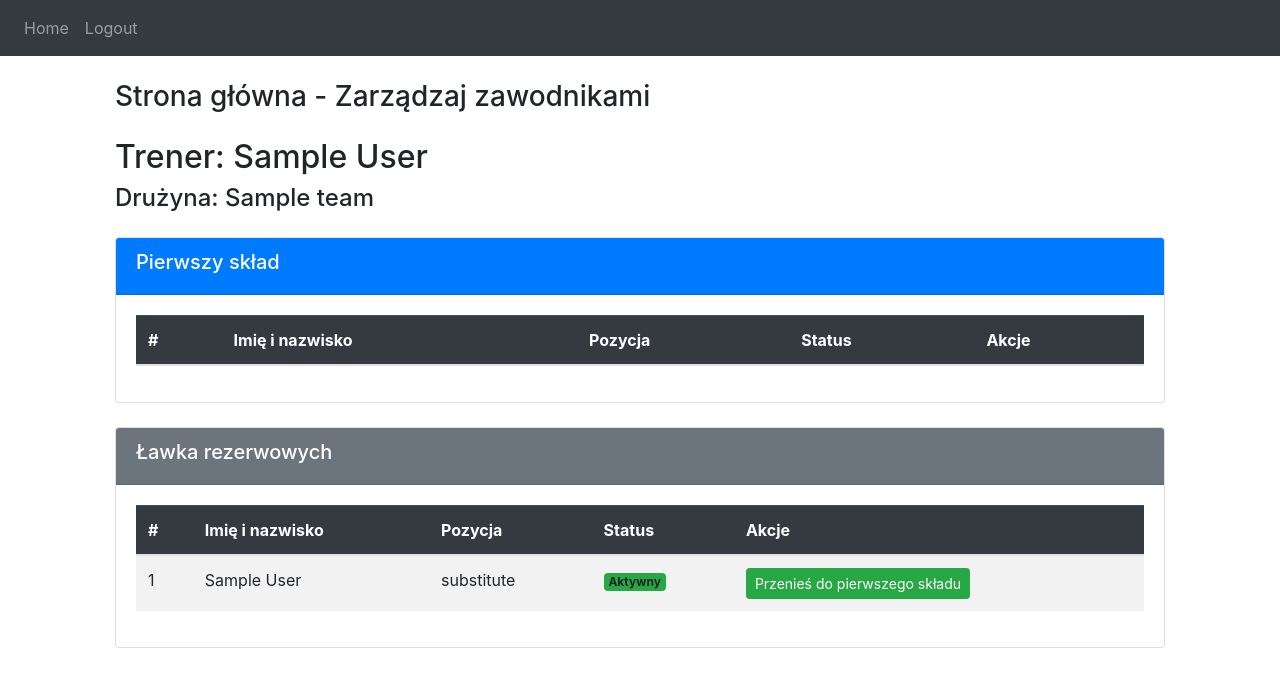
After one commit to MarekAcc/Turniej_Sportowy, a Flask app: page /coach/home-coach in a window 1280 px wide. The commit adds this page. Shown: the top 687 px of the page. Run offline with Flask 3, Linux system fonts and the light colour scheme; a user stored in the database is signed in; tables that the repository leaves empty hold one stand-in row (values such as "Sample post"); lists and menus that the app fills with data are empty; some libraries are stand-ins or nearby versions.

Commit message:
update coach

```diff
--- a/app/__init__.py
+++ b/app/__init__.py
@@ -22,10 +22,12 @@ def create_app():
     from .views import views
     from .auth import auth
     from .admin import admin
+    from .coach import coach
 
     app.register_blueprint(views, url_prefix='/')
     app.register_blueprint(auth, url_prefix='/auth')
     app.register_blueprint(admin, url_prefix='/admin')
+    app.register_blueprint(coach, url_prefix='/coach')
 
     from .models import Coach
     login_manager = LoginManager()
--- /dev/null
+++ b/app/coach.py
@@ -0,0 +1,125 @@
+from flask import Blueprint, render_template, request, flash, redirect, url_for, session
+from .models import Tournament, Team, Match, Coach, Player, MatchEvent, Referee
+from . import db
+from .services.tournament import calculate_ranking
+from .services.create import create_player, create_tournament, create_team, create_match, create_match_event
+from flask_login import login_user, login_required, logout_user, current_user
+from collections import defaultdict
+
+coach = Blueprint('coach', __name__)
+
+@coach.route('/home-coach')
+@login_required
+def home_coach():
+    coach_team = current_user.team
+    players = Team.get_players(coach_team, coach_team.id)
+    return render_template("coach_dashboard.html", user=current_user, players=players)
+
+# --------------COACH OD IGORA--------------------
+
+
+@coach.route('/swap-players', methods=['GET', 'POST'])
+@login_required
+def swap_players():
+    # Pobierz wszystkich zawodników
+    coach_team = current_user.team
+    team_players = Team.get_players(coach_team, coach_team.id)
+    players = Player.get_players_without_team()
+
+    if request.method == 'POST':
+        # Pobierz dane z formularza
+        new_player_id = request.form.get("new_player_id")
+        player_id = request.form.get("player_id")
+
+        # Walidacja danych wejściowych
+        if not new_player_id or not player_id:
+            flash("Należy wypełnić oba pola.", "danger")
+            return render_template("swap_players.html", user=current_user, players=players, team_players=team_players)
+
+        try:
+            new_player_id = int(new_player_id)
+            player_id = int(player_id)
+        except ValueError:
+            flash("Wybierz poprawnych zawodników.", "danger")
+            return render_template("swap_players.html", user=current_user, players=players, team_players=team_players)
+
+        # Pobierz zawodników z bazy danych
+        new_player = Player.query.get(new_player_id)
+        player = Player.query.get(player_id)
+
+        # Sprawdź, czy zawodnicy istnieją
+        if not new_player or not player:
+            flash("Jeden lub obydwaj zawodnicy nie istnieją.", "danger")
+            return render_template("swap_players.html", user=current_user, players=players, team_players=team_players)
+
+        # Sprawdź, czy zawodnik należy do drużyny trenera
+        if player.team_id != current_user.team_id:
+            flash("Zawodnik do wymiany nie należy do twojej drużyny.", "danger")
+            return render_template("swap_players.html", user=current_user, players=players, team_players=team_players)
+
+        # Sprawdź, czy nowy zawodnik nie należy do żadnej drużyny
+        if new_player.team_id is not None:
+            flash("Nowy zawodnik jest już przypisany do drużyny.", "danger")
+            return render_template("swap_players.html", user=current_user, players=players, team_players=team_players)
+
+        # Przeprowadzenie wymiany zawodników
+        try:
+            # Przypisz nowego zawodnika do drużyny trenera
+            new_player.team_id = current_user.team_id
+            # Usuń obecnego zawodnika z drużyny
+            player.team_id = None
+
+            db.session.commit()
+            flash("Wymiana zawodnika zakończona pomyślnie!", "success")
+        except Exception as e:
+            db.session.rollback()
+            flash("Wystąpił błąd podczas wymiany zawodników. Spróbuj ponownie.", "danger")
+
+        return redirect(url_for('coach.swap_players'))
+
+    return render_template("swap_players.html", user=current_user, players=players, team_players=team_players)
+
+
+@coach.route('/change-position/<int:player_id>/<position>', methods=['POST'])
+@login_required
+def change_position(player_id, position):
+    # Pobierz wszystkich zawodników z druzyny trenera
+    coach_team = current_user.team
+    team_players = Team.get_players(coach_team, coach_team.id)
+
+    if request.method == "POST":
+        print(player_id)
+        print(position)
+        try:
+            player_id = int(player_id)
+            position = str(position)
+        except (ValueError, TypeError):
+            flash("Nieprawidłowe dane wejściowe.", "danger")
+            return redirect(url_for('coach.home_coach'))
+
+        # Pobierz zawodnika na podstawie ID
+        player = Player.query.get(player_id)
+        if not player:
+            flash("Zawodnik nie istnieje.", "danger")
+            return redirect(url_for('coach.home_coach'))
+
+        # Sprawdź, czy zawodnik należy do drużyny
+        if player.team_id is None:
+            flash("Ten zawodnik nie należy do żadnej drużyny.", "danger")
+            return redirect(url_for('coach.home_coach'))
+
+        # Sprawdź, czy zawodnik należy do drużyny trenera
+        if player.team_id != current_user.team_id:
+            flash("Ten zawodnik nie należy do twojej drużyny.", "danger")
+            return redirect(url_for('coach.home_coach'))
+
+        # Sprawdź, czy zmieniasz na tę samą pozycję
+        if player.position == position:
+            flash("Zawodnik już jest na tej pozycji.", "danger")
+            return redirect(url_for('coach.home_coach'))
+
+        # Zaktualizuj pozycję zawodnika
+        player.position = position
+        db.session.commit()
+        flash("Zmiana pozycji zakończona!", "success")
+        return redirect(url_for('coach.home_coach'))
--- a/app/models.py
+++ b/app/models.py
@@ -293,8 +293,8 @@ class Team(db.Model):
             raise ValueError("Nie istnieje druzyna o takim ID.")
         return t
 
-    def get_players(cls, name):
-        team = cls.query.get(name)
+    def get_players(cls, id):
+        team = cls.query.get(id)
         if not team:
             return 0
         return team.players
@@ -745,7 +745,6 @@ class Coach(db.Model, UserMixin):
         db.session.delete(coach_id)
         db.session.commit()
 
-
 class Referee(db.Model):
     id = db.Column(db.Integer, primary_key=True)
     firstName = db.Column(db.String(50), nullable=False)
--- a/app/templates/base.html
+++ b/app/templates/base.html
@@ -21,7 +21,7 @@
     <div class="collapse navbar-collapse" id="navbar">
       <div class="navbar-nav">
         {% if user.is_authenticated %}
-        <a class="nav-item nav-link" id="home" href="/">Home</a>
+        <a class="nav-item nav-link" id="home" href="/coach/home-coach">Home</a>
         <a class="nav-item nav-link" align="right" id="home" href="/auth/logout">Logout</a>
         {% else %}
         <a class="nav-item nav-link" align="right" id="home" href="/">Home</a>
--- /dev/null
+++ b/app/templates/coach_dashboard.html
@@ -0,0 +1,97 @@
+{% extends "base.html" %}
+
+{% block title %}Strona Trenerska{% endblock %}
+
+{% block content %}
+<div class="container mt-4">
+    <h3 class="mb-4">Strona główna - Zarządzaj zawodnikami</h3>
+    <h2>Trener: {{ current_user.firstName }} {{ current_user.lastName }}</h2>
+    <h4 class="mb-4">Drużyna: {{ current_user.team.name }}</h4>
+
+    <!-- Pierwszy skład -->
+    <div class="card mb-4">
+        <div class="card-header bg-primary text-white">
+            <h5>Pierwszy skład</h5>
+        </div>
+        <div class="card-body">
+            <table class="table table-striped">
+                <thead class="table-dark">
+                    <tr>
+                        <th>#</th>
+                        <th>Imię i nazwisko</th>
+                        <th>Pozycja</th>
+                        <th>Status</th>
+                        <th>Akcje</th>
+                    </tr>
+                </thead>
+                <tbody>
+                    {% for player in players %}
+                        {% if player.position == 'field' %}
+                            <tr class="{% if player.status == 'suspended' %}table-danger{% endif %}">
+                                <td>{{ loop.index }}</td>
+                                <td>{{ player.firstName }} {{ player.lastName }}</td>
+                                <td>{{ player.position }}</td>
+                                <td>
+                                    {% if player.status == 'suspended' %}
+                                        <span class="badge bg-danger">Zawieszony</span>
+                                    {% else %}
+                                        <span class="badge bg-success">Aktywny</span>
+                                    {% endif %}
+                                </td>
+                                <td>
+                                    <form method="POST" action="{{ url_for('coach.change_position', player_id=player.id, position='substitute') }}">
+                                        <button type="submit" class="btn btn-sm btn-warning">Przenieś na ławkę</button>
+                                    </form>
+                                </td>
+                            </tr>
+                        {% endif %}
+                    {% endfor %}
+                </tbody>
+            </table>
+        </div>
+    </div>
+
+    <!-- Ławka rezerwowych -->
+    <div class="card">
+        <div class="card-header bg-secondary text-white">
+            <h5>Ławka rezerwowych</h5>
+        </div>
+        <div class="card-body">
+            <table class="table table-striped">
+                <thead class="table-dark">
+                    <tr>
+                        <th>#</th>
+                        <th>Imię i nazwisko</th>
+                        <th>Pozycja</th>
+                        <th>Status</th>
+                        <th>Akcje</th>
+                    </tr>
+                </thead>
+                <tbody>
+                    {% for player in players %}
+                        {% if player.position == 'substitute' %}
+                            <tr class="{% if player.status == 'suspended' %}table-danger{% endif %}">
+                                <td>{{ loop.index }}</td>
+                                <td>{{ player.firstName }} {{ player.lastName }}</td>
+                                <td>{{ player.position }}</td>
+                                <td>
+                                    {% if player.status == 'suspended' %}
+                                        <span class="badge bg-danger">Zawieszony</span>
+                                    {% else %}
+                                        <span class="badge bg-success">Aktywny</span>
+                                    {% endif %}
+                                </td>
+                                <td>
+                                    <form method="POST" action="{{ url_for('coach.change_position', player_id=player.id, position='field') }}">
+                                        <button type="submit" class="btn btn-sm btn-success">Przenieś do pierwszego składu</button>
+                                    </form>
+                                </td>
+                            </tr>
+                        {% endif %}
+                    {% endfor %}
+                </tbody>
+            </table>
+        </div>
+    </div>
+</div>
+{% endblock %}
--- a/app/templates/swap_players.html
+++ b/app/templates/swap_players.html
@@ -12,7 +12,7 @@ Swap Players
         <label for="player_id">Zawodnik do wymiany</label>
         <select class="form-control" id="player_id" name="player_id">
             <option value="" disabled selected>Wybierz zawodnika do wymiany</option>
-            {% for player in players %}
+            {% for player in team_players %}
             <option value="{{ player.id }}">{{ player.firstName }} {{ player.lastName }} ({{player.team_id}})</option>
             {% endfor %}
         </select>
@@ -31,5 +31,5 @@ Swap Players
     <button type="submit" class="btn btn-primary">Submit</button>
 
 </form>
-<a href="{{ url_for('views.coach_home') }}">Powrót do strony głównej coacha</a>
+<a href="{{ url_for('coach.home_coach') }}">Powrót do strony głównej coacha</a>
 {% endblock %}
```
Also changed, not shown: app/admin.py (+32 -2 lines), app/auth.py (+10 -8 lines), app/templates/change_positions.html (deleted, +0 -34 lines), app/templates/trener_p.html (deleted, +0 -14 lines), app/views.py (+0 -125 lines).
